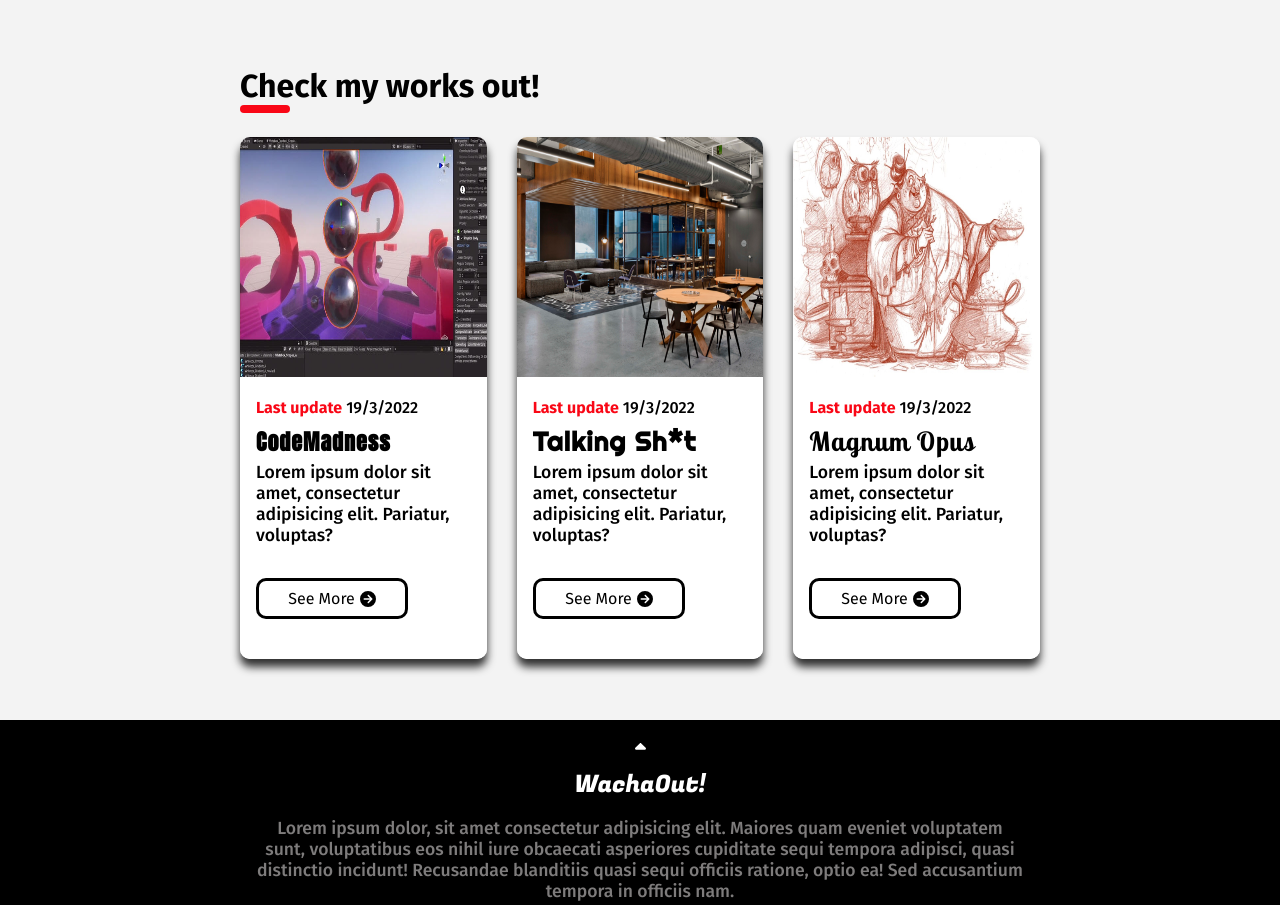
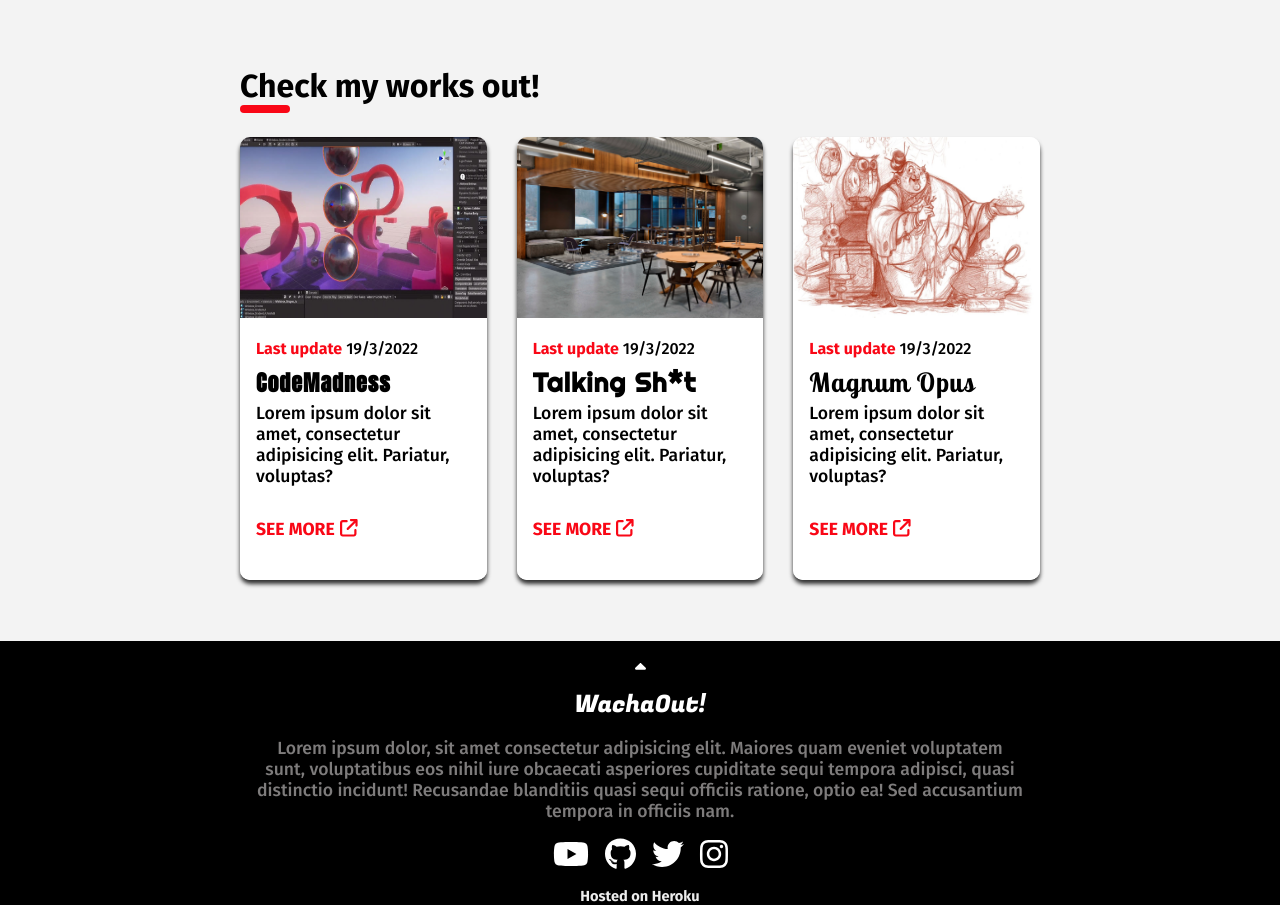
Before and after one commit to Wachamuli/wachaout, a Next.js app: page / in a window 1280 px wide. Shown: the part 2340-3245 px from the top of the page. Built offline with nearby package versions, Linux system fonts and the light colour scheme.

Commit message:
Gallery card improvements

```diff
--- a/src/components/miscellaneous/GalleryCard.tsx
+++ b/src/components/miscellaneous/GalleryCard.tsx
@@ -1,8 +1,8 @@
 import Link from "next/link";
+import Image from "next/image";
 import { FontAwesomeIcon } from "@fortawesome/react-fontawesome";
-import { faCircleArrowRight } from "@fortawesome/free-solid-svg-icons";
+import { faArrowUpRightFromSquare } from "@fortawesome/free-solid-svg-icons";
 
-import Button from "components/buttons/Button";
 import styles from "styles/GalleryCard.module.css";
 
 interface Props {
@@ -26,7 +26,7 @@ function GalleryCard({
     <Link href={href}>
       <a>
         <div className={styles.card}>
-          <img className={styles.image} src={image} alt="Image not found" />
+          <Image className={styles.image} src={image} width={328.8} height={240} alt="Image not found" />
           <div className={styles.cardContainer}>
             <div className={styles.content}>
               <div className={styles.statusDate}>
@@ -40,10 +40,10 @@ function GalleryCard({
               </h1>
               <p className={styles.paragraph}>{description}</p>
               <div className={styles.btnContainer}>
-                <Button className="hvr-icon-forward">
-                  See more
-                  <FontAwesomeIcon className={`hvr-icon ${styles.icon}`} icon={faCircleArrowRight} />
-                </Button>
+                <label className={styles.seeMore}>
+                  SEE MORE
+                  <FontAwesomeIcon className={`hvr-icon ${styles.icon}`} icon={faArrowUpRightFromSquare} />
+                </label>
               </div>
             </div>
           </div>
--- a/src/styles/GalleryCard.module.css
+++ b/src/styles/GalleryCard.module.css
@@ -1,8 +1,13 @@
 .card {
   border-radius: 10px;
   background: #ffff;
+  box-shadow: rgba(0, 0, 0, 0.8) 0px 4px 4px;
   transition: all 0.2s;
+}
+
+.card:hover {
   box-shadow: rgba(0, 0, 0, 0.8) 0px 8px 8px;
+  transform: scale(1.05);
 }
 
 .cardContainer {
@@ -46,14 +51,8 @@
 }
 
 .seeMore {
-  font-family: "Fira Sans";
-  text-align: right;
-  background: white;
-  color: #c9050c;
-  padding: 0.8rem;
-  font-size: 1rem;
-  border-radius: 10px;
-  border: none;
+  font: bold 1.1rem "Fira Sans";
+  color: #f90716;
 }
 
 .btnContainer {
```
